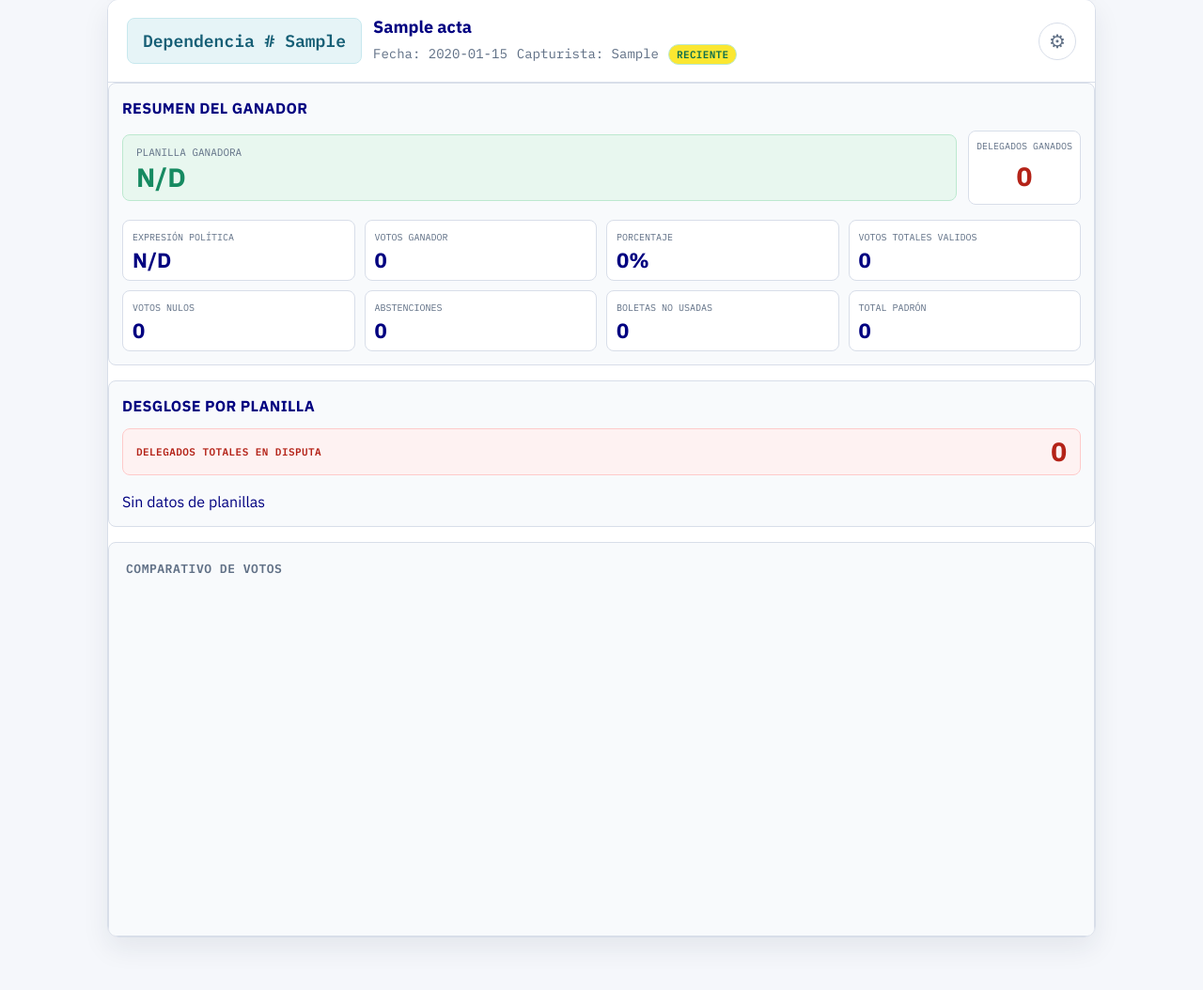
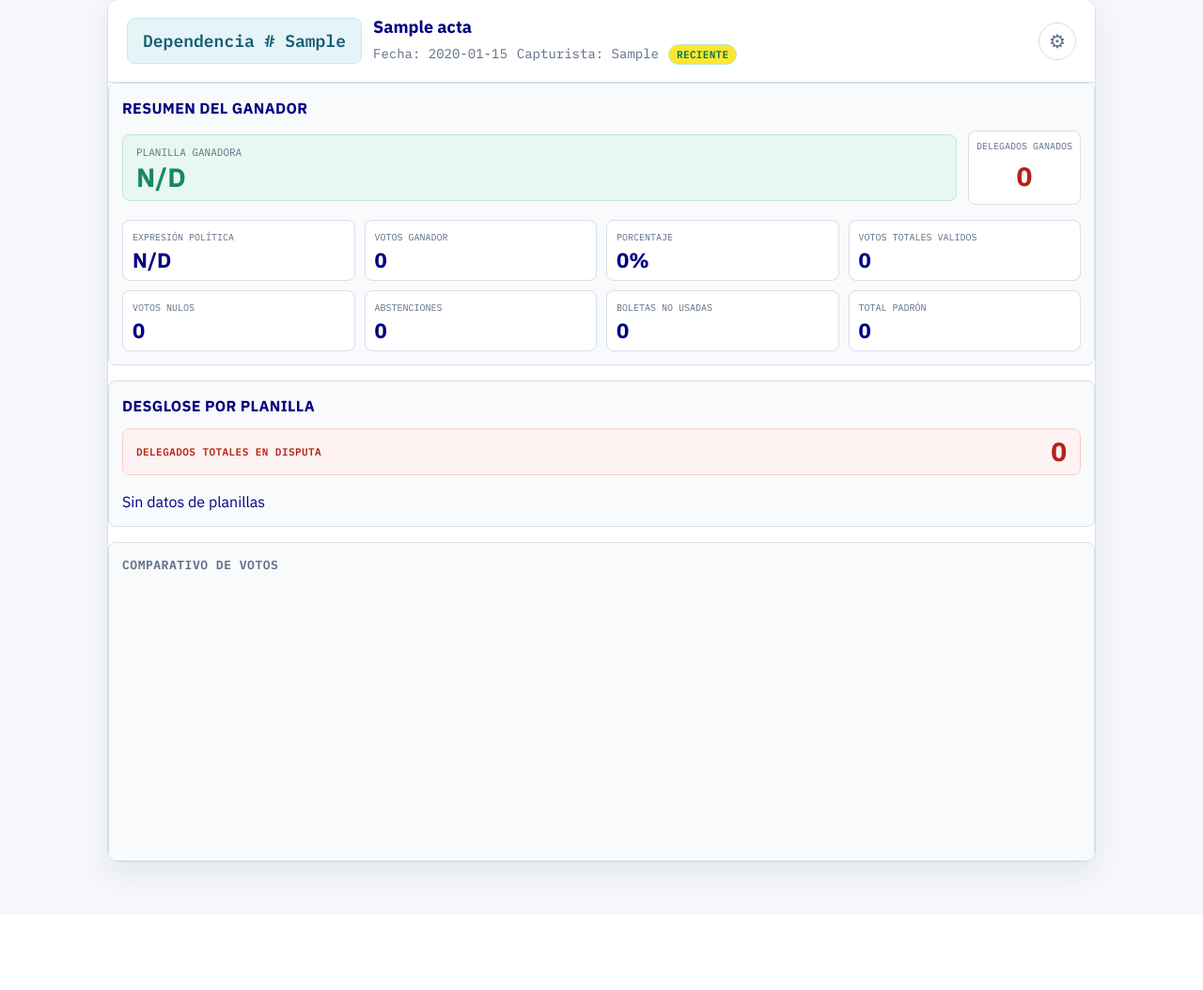
Before and after one commit to sedas14Q/resultadoscgr, a Flask app: page / in a window 1280 px wide. Shown: the part 414-1468 px from the top of the page at 94% size. After the commit the page ends 1358 px from the top, so only its background shows below. Run offline with Flask 3, Linux system fonts and the light colour scheme; tables that the repository leaves empty hold one stand-in row (values such as "Sample post"); a map, chart or similar area stays blank; some libraries are stand-ins or nearby versions.

Commit message:
Actualizacion

```diff
--- a/static/css/dashboard.css
+++ b/static/css/dashboard.css
@@ -657,8 +657,8 @@ header h1 {
     background: var(--surface-soft);
     border: 1px solid var(--border);
     border-radius: var(--radius);
-    padding: 18px 18px 10px;
-    height: 420px;
+    padding: 14px 14px 12px;
+    height: 340px;
 }
 
 .chart-panel h4 {
@@ -839,7 +839,7 @@ header h1 {
     }
 
     .chart-panel {
-        height: 340px;
+        height: 300px;
     }
 
     .winner-stats-grid {
--- a/static/js/dashboard.js
+++ b/static/js/dashboard.js
@@ -167,6 +167,9 @@
       options: {
         responsive: true,
         maintainAspectRatio: false,
+        layout: {
+          padding: { bottom: 50 },
+        },
         animation: {
           duration: 650,
           easing: "easeOutQuart",
```
